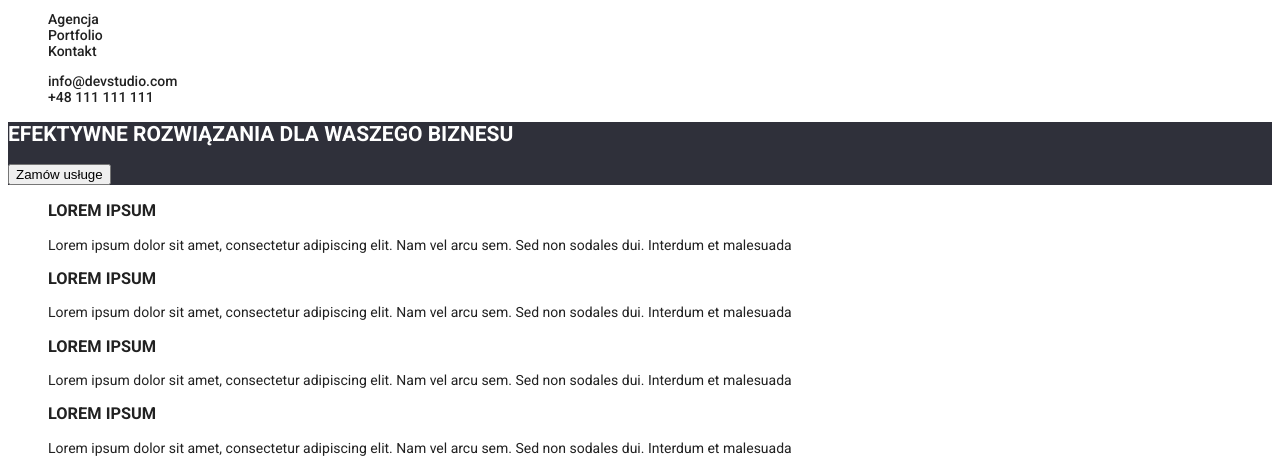
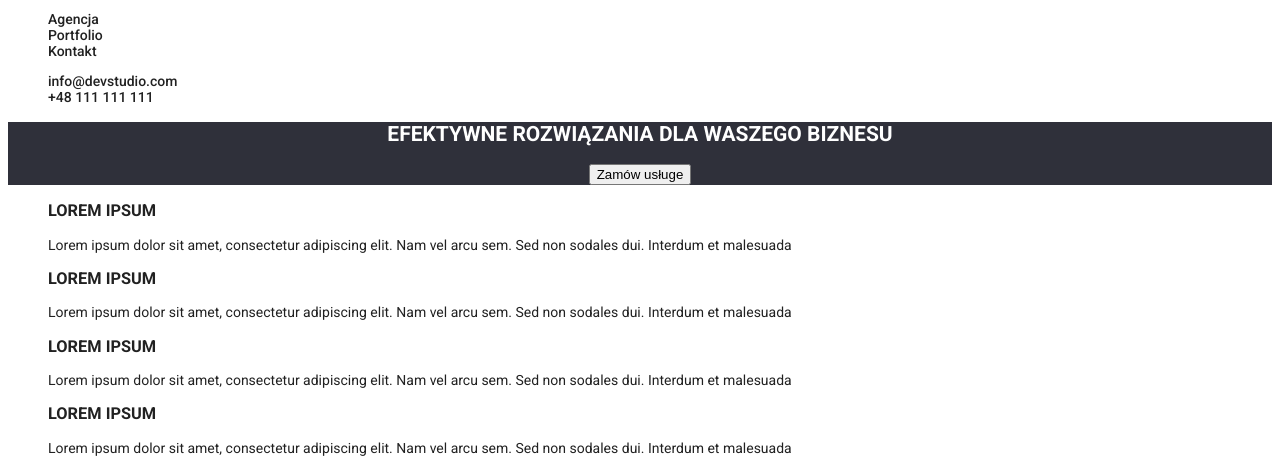
Before and after one commit to szkic/goit-markup-hw-02, a plain HTML site: page index.html in a window 1280 px wide. Shown: the part 41-505 px from the top of the page. Drawn offline with Linux system fonts and the light colour scheme.

Commit message:
wyśrodkowano title

```diff
--- a/css/styles.css
+++ b/css/styles.css
@@ -47,12 +47,14 @@ body {
   background-color: var(--darkGrey-background-color);
   color: var(--white-text);
   text-transform: uppercase;
+  text-align: center;
 }
 
 .lista {
   list-style-type: none;
 }
 
+/* szare tło tak jak w title */
 .stopka {
   background-color: var(--darkGrey-background-color);
   color: var(--white-text);
```
